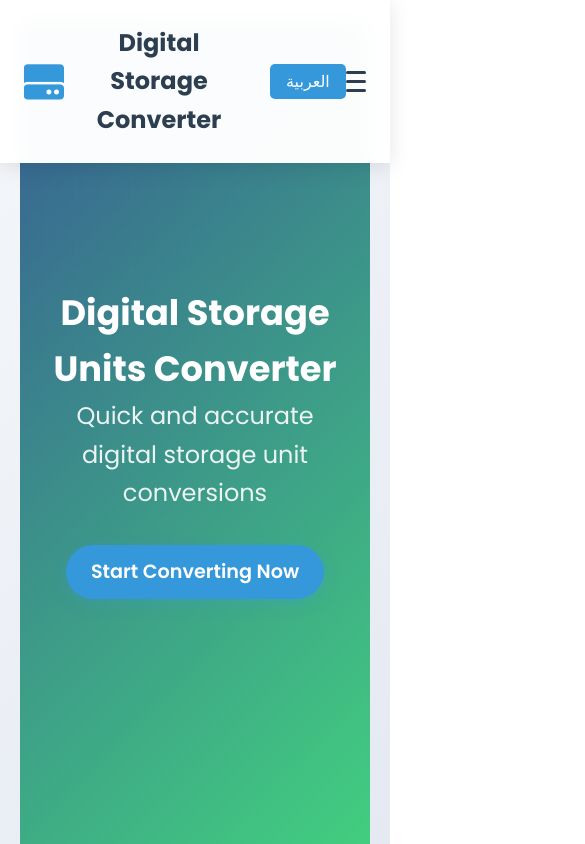
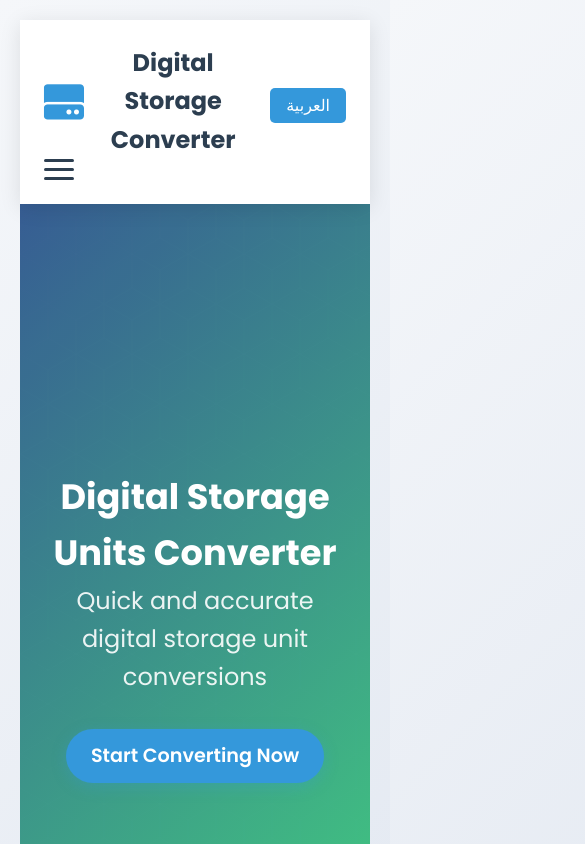
Before and after one commit to AbanoubSaber7/converter-Digital, a plain HTML site: page index.html in a window 390 px wide. Shown: the top 844 px of the page, 585 px wide, since content can reach past the window. Drawn offline with Linux system fonts and the light colour scheme.

Commit message:
Update style.css

```diff
--- a/style.css
+++ b/style.css
@@ -161,7 +161,7 @@ body[lang="ar"] .back-button:hover i {
     backdrop-filter: blur(10px);
     padding: 1rem 2rem;
     box-shadow: 0 2px 20px rgba(0, 0, 0, 0.1);
-    position: fixed;
+    position: sticky;
     top: 0;
     left: 0;
     right: 0;
@@ -169,12 +169,17 @@ body[lang="ar"] .back-button:hover i {
     display: flex;
     justify-content: space-between;
     align-items: center;
+    transition: transform 0.3s ease;
+}
+
+.main-header.hide {
+    transform: translateY(-100%);
 }
 
 .logo-container {
     display: flex;
     align-items: center;
-    gap: 1rem;
+    gap: 1.5rem; /* Increased gap for better spacing */
 }
 
 .logo {
@@ -349,6 +354,18 @@ label {
 
     .main-header {
         padding: 1rem;
+        flex-direction: column;
+        align-items: flex-start;
+    }
+
+    .logo-container {
+        width: 100%;
+        justify-content: space-between;
+    }
+
+    .language-toggle {
+        margin-left: 0;
+        margin-top: 0.5rem;
     }
 
     .logo h1 {
@@ -496,6 +513,21 @@ label {
         display: flex;
     }
 
+    .main-header {
+        flex-direction: column;
+        align-items: flex-start;
+    }
+
+    .logo-container {
+        width: 100%;
+        justify-content: space-between;
+    }
+
+    .language-toggle {
+        margin-left: 0;
+        margin-top: 0.5rem;
+    }
+
     .nav-menu {
         position: fixed;
         top: 0;
@@ -532,7 +564,7 @@ label {
 .nav-menu ul {
     list-style: none;
     display: flex;
-    gap: 0rem;
+    gap: 0.5rem; /* Adjusted gap for better spacing */
     margin: 0;
     padding: 0;
     background: var(--primary-color);
```
